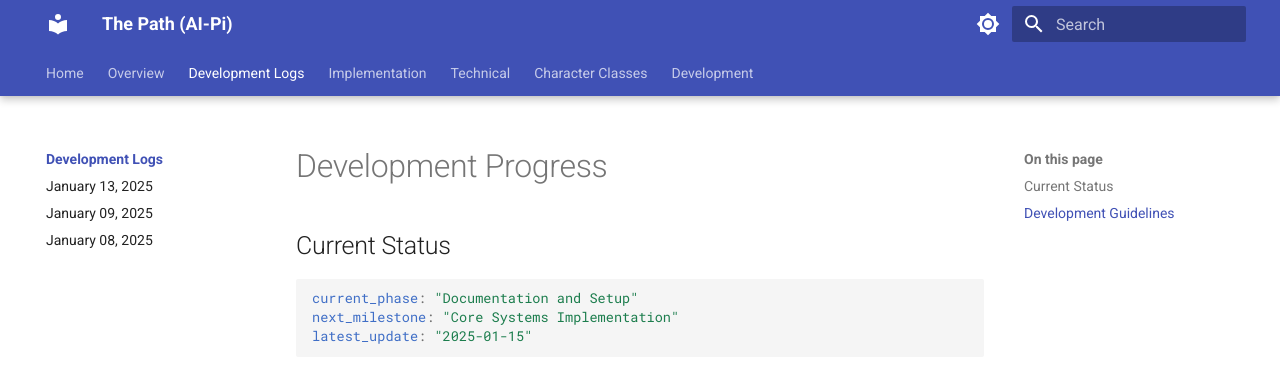
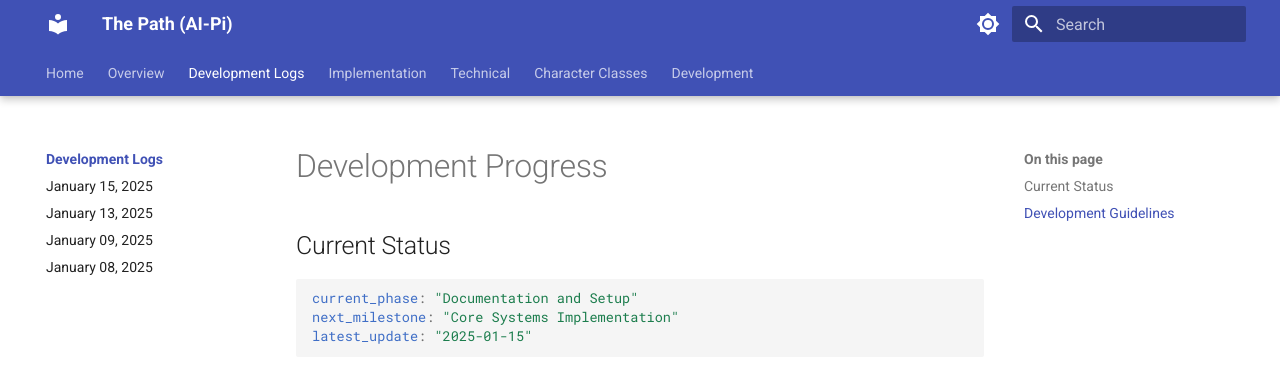
Before and after one commit to MaterDev/thepath-ai_pi, an MkDocs documentation site: the page built from docs/meta/logs/index.md, in a window 1280 px wide. Shown: the top 371 px of the page. Built offline with MkDocs 1.6.1 and Material for MkDocs 9.7.7, drawn with Linux system fonts in a browser that asks for light colours.

Commit message:
update logs

```diff
--- a/mkdocs.yml
+++ b/mkdocs.yml
@@ -34,6 +34,7 @@ nav:
   - Research Objectives: overview/research-objectives.md
 - Development Logs:
   - Overview: meta/logs/index.md
+  - January 15, 2025: meta/logs/2025-01-15.md
   - January 13, 2025: meta/logs/2025-01-13.md
   - January 09, 2025: meta/logs/2025-01-09.md
   - January 08, 2025: meta/logs/2025-01-08.md
```
